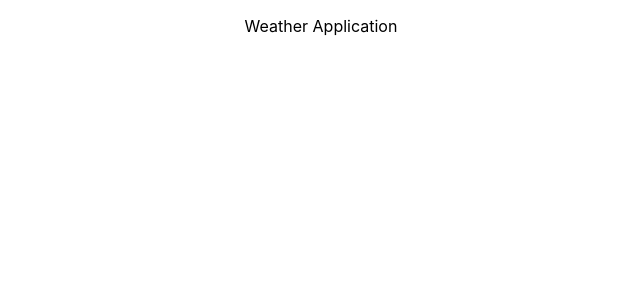
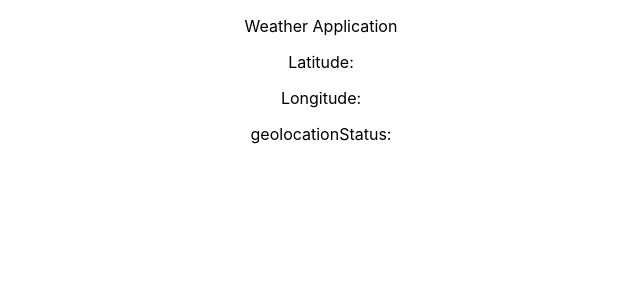
Before and after one commit to Mizumono/weather-application, a React (Create React App) app: page / in a window 1280 px wide. Shown: the top 300 px of the page, without its empty margins (319-959 px from the left). Built offline with nearby package versions, Linux system fonts and the light colour scheme; no server answers.

Commit message:
Geolocation: created basic setup for geolocation

```diff
--- a/src/App.js
+++ b/src/App.js
@@ -1,9 +1,27 @@
+import { useEffect, useState } from 'react';
 import styles from './App.module.scss';
 
-function App() {
+const App = () => {
+  const [latitude, setLatitude] = useState();
+  const [longitude, setLongitude] = useState();
+  const [geolocationStatus, setGeolocationStatus] = useState();
+
+  useEffect(() => {
+    navigator.geolocation
+      ? navigator.geolocation.getCurrentPosition(position => {
+          setLatitude(position.coords.latitude);
+          setLongitude(position.coords.longitude);
+          setGeolocationStatus('Success!');
+        }, error => setGeolocationStatus(error.message))
+      : setGeolocationStatus('Geolocation is not supported by this browser!');
+  }, []);
+
   return (
     <div className={styles.app}>
       <p>Weather Application</p>
+      <p>Latitude: {latitude}</p>
+      <p>Longitude: {longitude}</p>
+      <p>geolocationStatus: {geolocationStatus}</p>
     </div>
   );
 }
```
